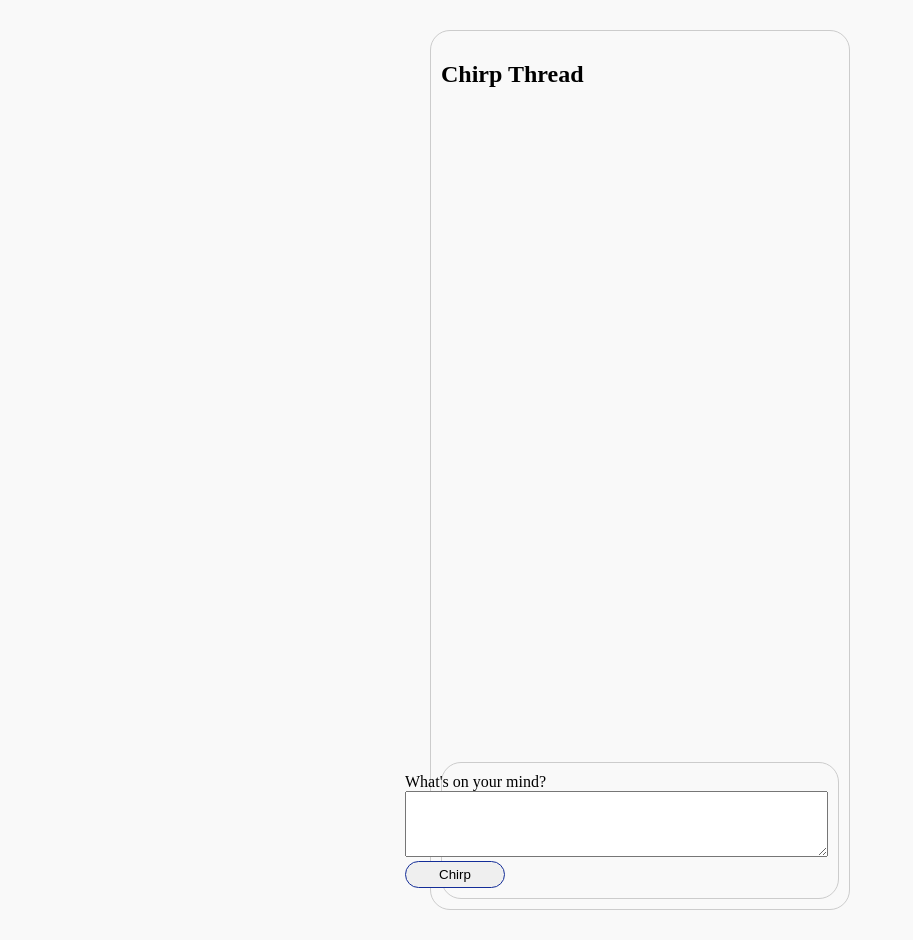
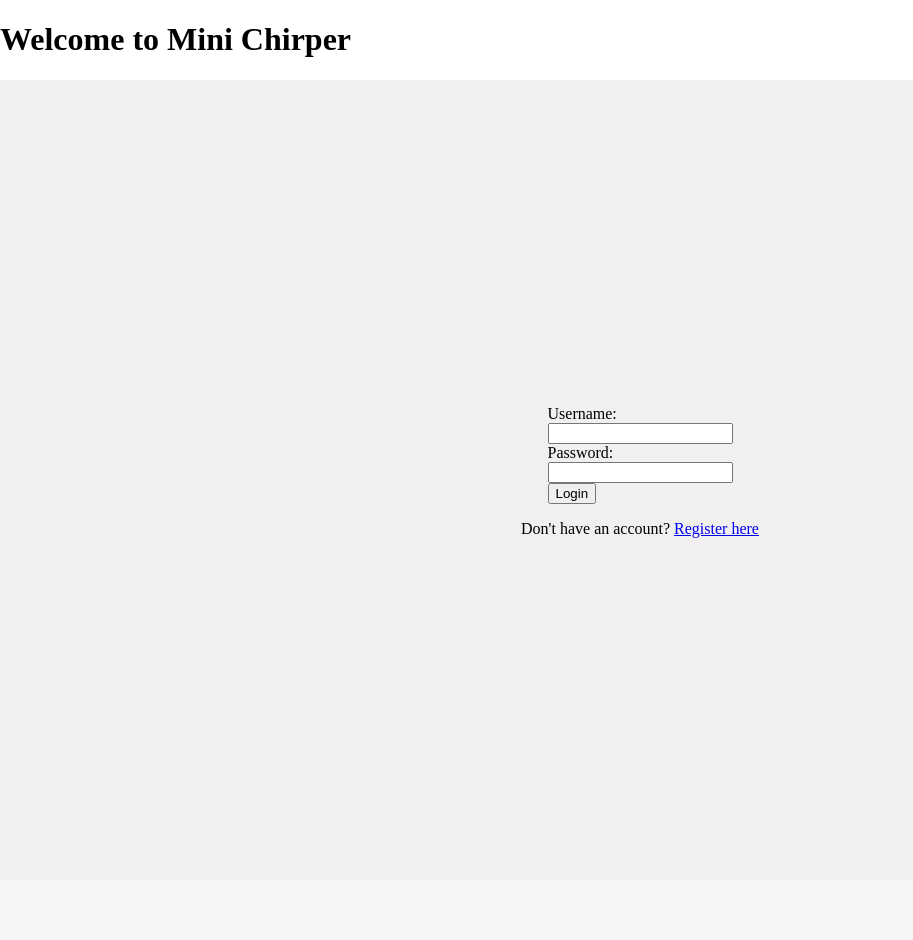
Before and after one commit to NatheSpinoft/into-the-intricate, a PHP site: page / in a window 1280 px wide. Shown: the whole page, without its empty margins (0-913 px from the left). After the commit the page ends 538 px from the top, so only its background shows below. Run offline with PHP 8.4, Linux system fonts and the light colour scheme.

Commit message:
styles and login

```diff
--- a/assets/css/styles.css
+++ b/assets/css/styles.css
@@ -2,6 +2,17 @@ body {
     margin: 0;
 }
 
+/* Login page styles */
+
+.login-container {
+    display: flex;
+    flex-direction: column;
+    align-items: center;
+    justify-content: center;
+    height: 100vh;
+    background-color: #f0f0f0;
+}
+/* Container for the entire chirp interface */
 .chirp-container {
     background-color: #f9f9f9;
     padding: 20px;
--- a/index.php
+++ b/index.php
@@ -7,21 +7,16 @@
     <link rel="stylesheet" href="./assets/css/styles.css">
 </head>
 <body>
-    <div class="chirp-container">
-        <div class="chirp-thread">
-            <h2>Chirp Thread</h2>
-            <?php
-                // Include the file that fetches and displays chirps
-                //include 'fetch_chirps.php';
-            ?>
-        <div class="chirp-box">
-        <form action="post_chirp.php" method="POST">
-            <label for="chirp">What's on your mind?</label><br>
-            <textarea id="chirp" name="chirp" rows="4" cols="50" maxlength="280" required></textarea><br>
-            <input type="submit" value="Chirp">
+    <h1>Welcome to Mini Chirper</h1>
+    <div class="login-container">
+        <form action="login.php" method="POST">
+            <label for="username">Username:</label><br>
+            <input type="text" id="username" name="username" required><br>
+            <label for="password">Password:</label><br>
+            <input type="password" id="password" name="password" required><br>
+            <input type="submit" value="Login">
         </form>
-        </div>
-    </div>
+        <p>Don't have an account? <a href="register.php">Register here</a></p>
 
 </body>
 </html>
```
Also changed, not shown: chirper.php (added, +27 -0 lines), README.md (added).
